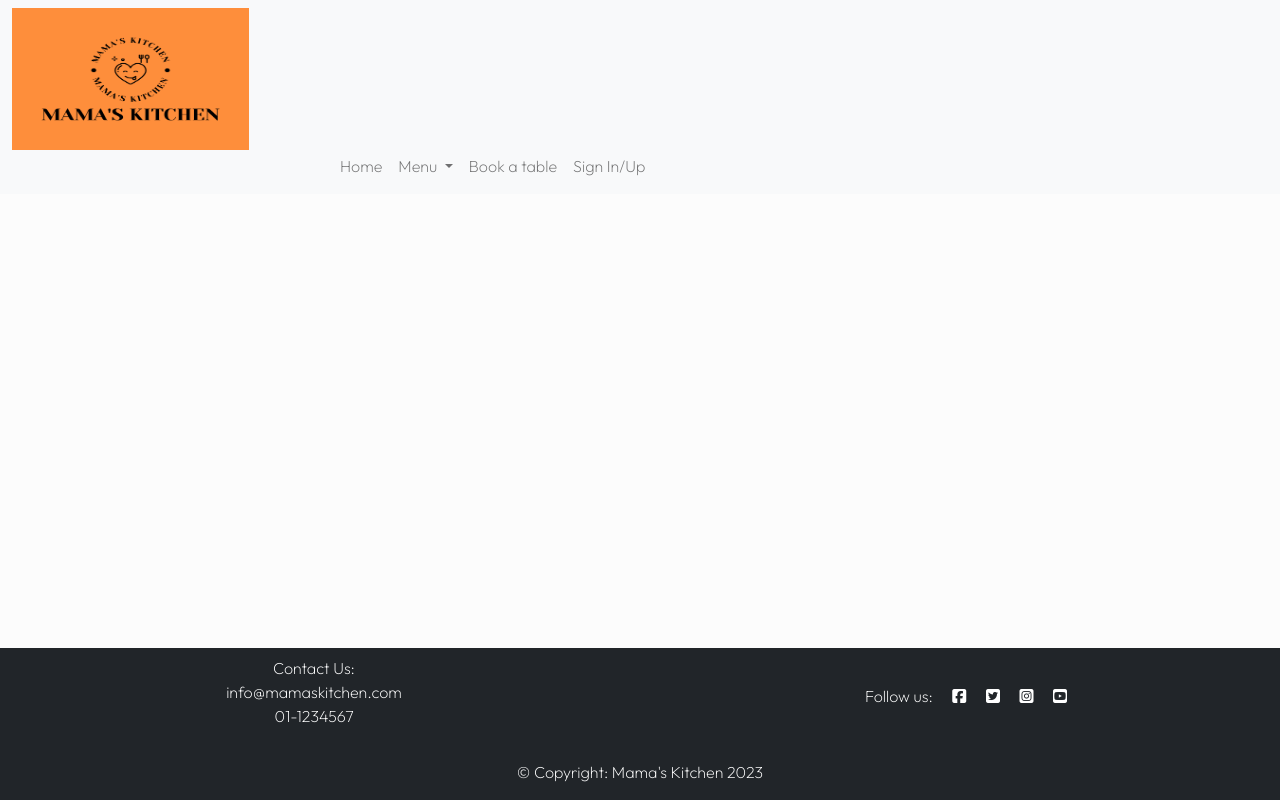
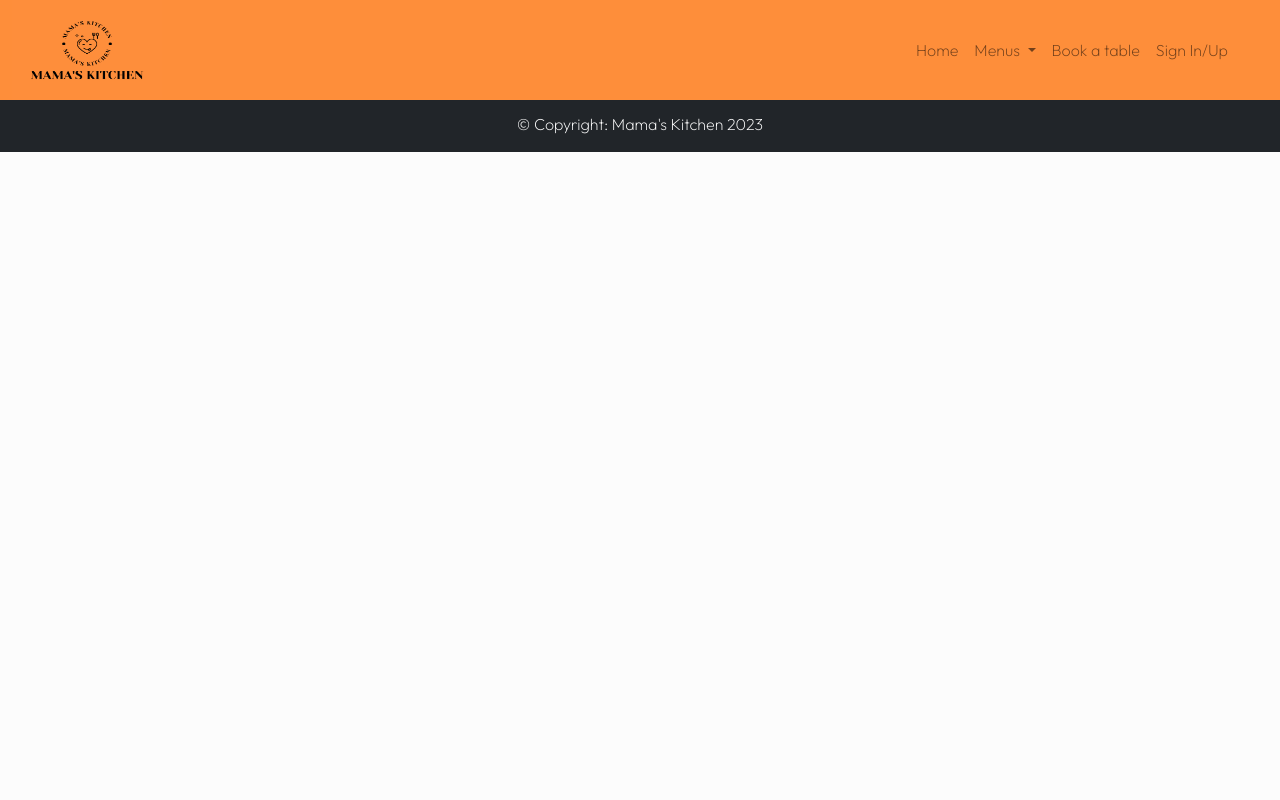
Before and after one commit to Roybin0/mamaskitchen, a Django app: template templates/base.html in a window 1280 px wide. Run offline with Django 3.2, Linux system fonts and the light colour scheme; the template is opened without the code that fills it, so the values that code supplies are empty; some libraries are stand-ins or nearby versions.

Commit message:
Add main image and style for index.html

```diff
--- a/static/css/style.css
+++ b/static/css/style.css
@@ -13,6 +13,26 @@ body {
 /* Logo */
 
 #logo {
-    height: 80%;
-    width: 80%;
+    height: 100px;
+    width: 150px;
 }
+
+/* Header & Navigation */
+
+.navbar {
+    padding: 0;
+}
+
+#nav-container {
+    background-color: #FE8E3A;
+}
+
+/* Main image */
+
+#main-image {
+    width: 100%;
+    height: 75%;
+    padding-top: 100px;
+
+    position: relative;
+}
--- a/templates/base.html
+++ b/templates/base.html
@@ -21,32 +21,34 @@
 
 <body>
 
-    <!-- Navigation -->
+    <!-- Header & Navigation -->
 
-    <nav class="navbar fixed-top navbar-expand-lg bg-light">
-        <div class="container-fluid">
-            <div class="row">
-                <div class="col-md-3 col-sm-12">
+    <header>
+        <nav class="navbar fixed-top navbar-expand-sm">
+            <div id="nav-container" class="container-fluid">
+                <div class="row align-items-center w-100 justify-content-between">
+                    <div class="col-9 col-sm-2 col-md-3">
                         <a class="navbar-brand" href="{% url 'home' %}">
-                        <img id="logo" class="" src="{% static 'images/mamas-kitchen-logo.png'%}" alt="Mama's Kitchen">
+                            <img id="logo" src="{% static 'images/mamas-kitchen-logo.png'%}" alt="Mama's Kitchen">
                         </a>
                     </div>
 
-                <div class="col align-self-end">
-
-                    <button class="navbar-toggler" type="button" data-bs-toggle="collapse" data-bs-target="#navbarNav"
-                    aria-controls="navbarNav" aria-expanded="false" aria-label="Toggle navigation">
+                    <div class="col-3 col-sm-9 col-md-8">
+                        <button class="navbar-toggler" type="button" data-bs-toggle="collapse"
+                            data-bs-target="#navbarNav" aria-controls="navbarNav" aria-expanded="false"
+                            aria-label="Toggle navigation">
                             <span class="navbar-toggler-icon"></span>
                         </button>
 
-                    <div class="collapse navbar-collapse" id="navbarNav">
-                        <ul class="navbar-nav">
+                        <div class="collapse navbar-collapse justify-content-end" id="navbarNav">
+                            <ul class="navbar-nav me-2 mb-2 mb-lg-0">
                                 <li class="nav-item">
-                                <a class="nav-link" href="#">Home</a>
+                                    <a class="nav-link" href="{% url 'home' %}">Home</a>
                                 </li>
                                 <li class="nav-item dropdown">
-                                <a class="nav-link dropdown-toggle" href="#" role="button" data-bs-toggle="dropdown" aria-expanded="false">
-                                    Menu
+                                    <a class="nav-link dropdown-toggle" href="#" role="button" data-bs-toggle="dropdown"
+                                        aria-expanded="false">
+                                        Menus
                                     </a>
                                     <ul class="dropdown-menu">
                                         <li><a class="dropdown-item" href="#">Mains Menu</a></li>
@@ -63,25 +65,29 @@
                             </ul>
                         </div>
                     </div>
-
                 </div>
             </div>
         </nav>
+    </header>
 
-    <main class="container-fluid">
+    <!-- Main content -->
+
+    <main>
         {% block content %}
 
         {% endblock content %}
     </main>
 
-    <footer class="g-0 fixed-bottom bg-dark container-fluid text-center">
+    <!-- Footer -->
+
+    <footer class="bg-dark container-fluid text-center">
         <div class="row align-items-center">
             <div class="col-md-6 col-sm-12 text-white mt-2">
                 <p>Contact Us:</br>
                 info@mamaskitchen.com</br>
                 01-1234567</p>
             </div>
-            <div class="col-md-6 col-sm-12 text-white">Follow us: <i class="fab fa-facebook-square ms-3"></i>
+            <div class="col-md-6 col-sm-12 text-white">See our socials: <i class="fab fa-facebook-square ms-3"></i>
                 <i class="fab fa-twitter-square ms-3"></i>
                 <i class="fab fa-instagram-square ms-3"></i>
                 <i class="fab fa-youtube-square ms-3"></i>
```
Also changed, not shown: templates/index.html (+9 -0 lines). Lines whose indentation alone changed are shown as unchanged.
